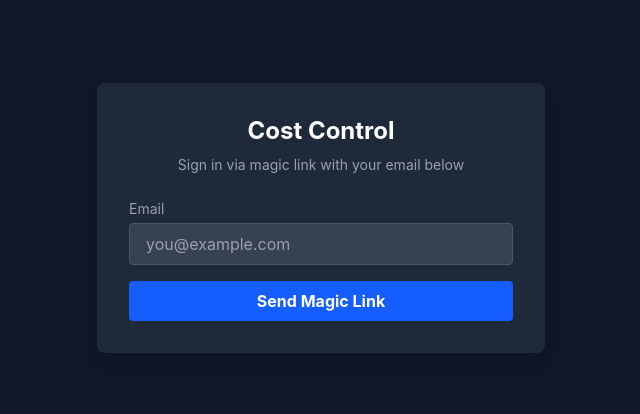
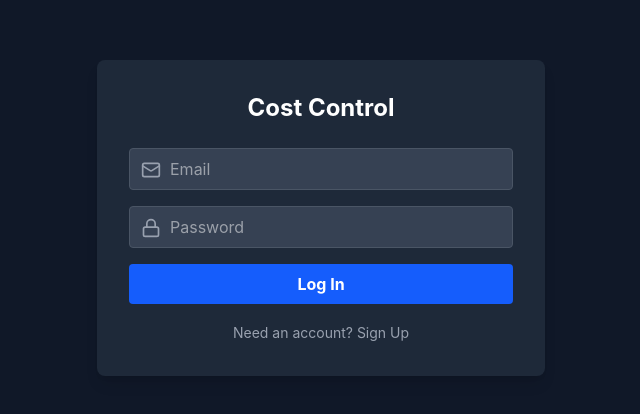
Before and after one commit to dmitrius988/cost_controll, a React app: page / in a window 1280 px wide. Shown: the part 182-596 px from the top of the page, without its empty margins (319-959 px from the left). Built offline with nearby package versions, Linux system fonts and the light colour scheme; no server answers; the HTML template or start-up script is replaced by a standard one.

Commit message:
Switch to Password Auth to bypass SMTP limits

```diff
--- a/src/components/Auth.jsx
+++ b/src/components/Auth.jsx
@@ -1,53 +1,67 @@
 import React, { useState } from 'react';
 import { supabase } from '../supabaseClient';
+import { Mail, Lock } from 'lucide-react';
 import { useTranslation } from 'react-i18next';
 
 export default function Auth() {
   const { t } = useTranslation();
   const [loading, setLoading] = useState(false);
   const [email, setEmail] = useState('');
-  const [message, setMessage] = useState('');
-  const [errorMsg, setErrorMsg] = useState('');
+  const [password, setPassword] = useState('');
+  const [isSignUp, setIsSignUp] = useState(false);
 
-  const handleLogin = async (e) => {
+  const handleAuth = async (e) => {
     e.preventDefault();
     setLoading(true);
-    setMessage('');
-    setErrorMsg('');
-
-    const { error } = await supabase.auth.signInWithOtp({
-      email,
-      options: {
-        emailRedirectTo: window.location.origin
+    try {
+      if (isSignUp) {
+        const { error } = await supabase.auth.signUp({
+          email,
+          password,
+        });
+        if (error) throw error;
+        alert('Signed up successfully! You can now log in.');
+        setIsSignUp(false);
+      } else {
+        const { error } = await supabase.auth.signInWithPassword({
+          email,
+          password,
+        });
+        if (error) throw error;
       }
-    });
-
-    if (error) {
-      setErrorMsg(error.message);
-    } else {
-      setMessage('Magic link sent! Check your email to sign in.');
+    } catch (error) {
+      alert(error.error_description || error.message);
+    } finally {
+      setLoading(false);
     }
-    setLoading(false);
   };
 
   return (
     <div className="flex items-center justify-center min-h-screen bg-gray-900 px-4">
       <div className="bg-gray-800 p-8 rounded-lg shadow-lg w-full max-w-md">
-        <h1 className="text-2xl font-bold text-white mb-2 text-center">
-          Cost Control
+        <h1 className="text-2xl font-bold text-white mb-6 text-center">
+          {t('app_name')}
         </h1>
-        <p className="text-gray-400 text-sm mb-6 text-center">
-          Sign in via magic link with your email below
-        </p>
-        <form onSubmit={handleLogin} className="space-y-4">
-          <div>
-            <label className="block text-gray-400 text-sm mb-1">Email</label>
+        <form onSubmit={handleAuth} className="space-y-4">
+          <div className="relative">
+            <Mail className="absolute left-3 top-3 text-gray-400" size={20} />
             <input
               type="email"
-              placeholder="you@example.com"
+              placeholder="Email"
               value={email}
               onChange={(e) => setEmail(e.target.value)}
-              className="w-full px-4 py-2 bg-gray-700 text-white rounded border border-gray-600 focus:outline-none focus:border-blue-500"
+              className="w-full pl-10 pr-4 py-2 bg-gray-700 text-white rounded border border-gray-600 focus:outline-none focus:border-blue-500"
+              required
+            />
+          </div>
+          <div className="relative">
+            <Lock className="absolute left-3 top-3 text-gray-400" size={20} />
+            <input
+              type="password"
+              placeholder="Password"
+              value={password}
+              onChange={(e) => setPassword(e.target.value)}
+              className="w-full pl-10 pr-4 py-2 bg-gray-700 text-white rounded border border-gray-600 focus:outline-none focus:border-blue-500"
               required
             />
           </div>
@@ -56,21 +70,17 @@ export default function Auth() {
             disabled={loading}
             className="w-full bg-blue-600 hover:bg-blue-500 text-white font-bold py-2 px-4 rounded transition disabled:opacity-50"
           >
-            {loading ? 'Sending...' : 'Send Magic Link'}
+            {loading ? '...' : isSignUp ? 'Sign Up' : 'Log In'}
           </button>
         </form>
-
-        {message && (
-          <div className="mt-6 p-3 bg-green-900/50 border border-green-800 rounded text-center text-sm text-green-400">
-            {message}
-          </div>
-        )}
-
-        {errorMsg && (
-          <div className="mt-6 p-3 bg-red-900/50 border border-red-800 rounded text-center text-sm text-red-400">
-            {errorMsg}
-          </div>
-        )}
+        <div className="mt-4 text-center">
+          <button
+            onClick={() => setIsSignUp(!isSignUp)}
+            className="text-gray-400 hover:text-white text-sm transition"
+          >
+            {isSignUp ? 'Already have an account? Log In' : 'Need an account? Sign Up'}
+          </button>
+        </div>
       </div>
     </div>
   );
```
